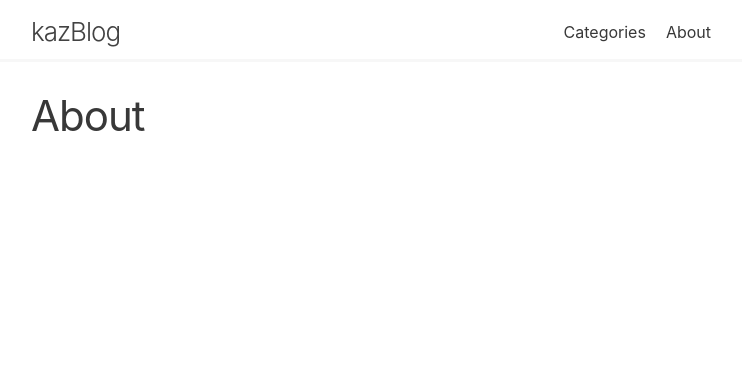
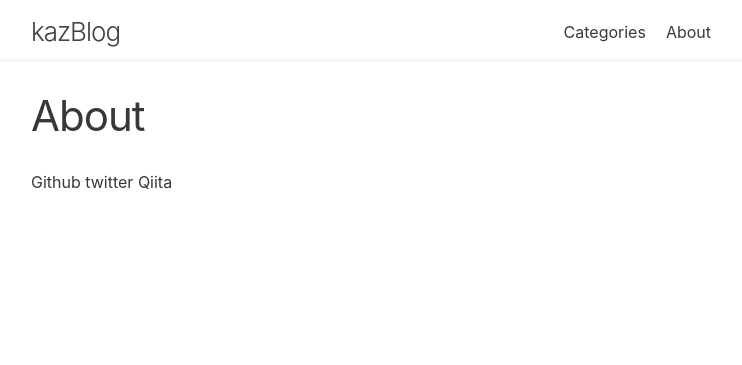
Before and after one commit to kazblog/kazblog.github.io, a Jekyll site: the page built from pages/about.markdown, in a window 1280 px wide. Shown: the top 365 px of the page, without its empty margins (269-1011 px from the left). Built offline with Jekyll 4.4.1, drawn with Linux system fonts in a browser that asks for light colours.

Commit message:
add social links

```diff
--- a/pages/about.markdown
+++ b/pages/about.markdown
@@ -18,3 +18,6 @@ You can find the source code for Jekyll at GitHub:
 [jekyll-organization]: https://github.com/jekyll
 
  -->
+[Github](https://kazumawada.github.io)
+ [twitter](https://kazumawada.github.io)
+ [Qiita](https://kazumawada.github.io)
```
